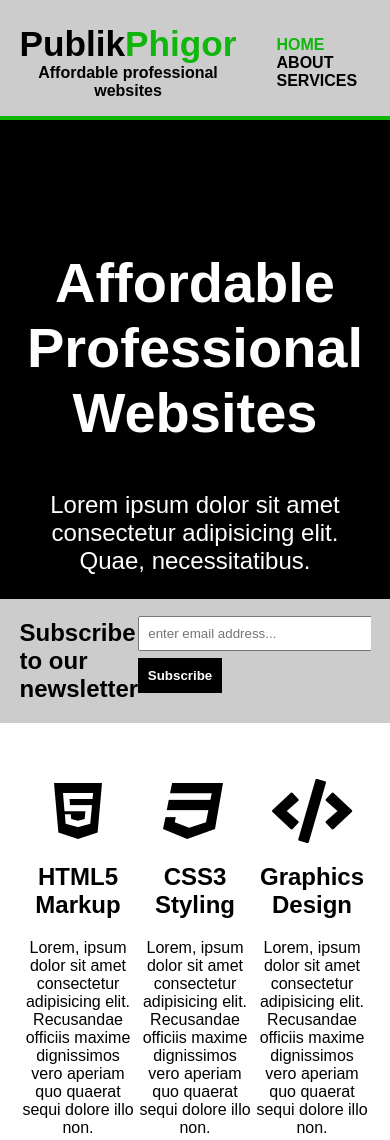
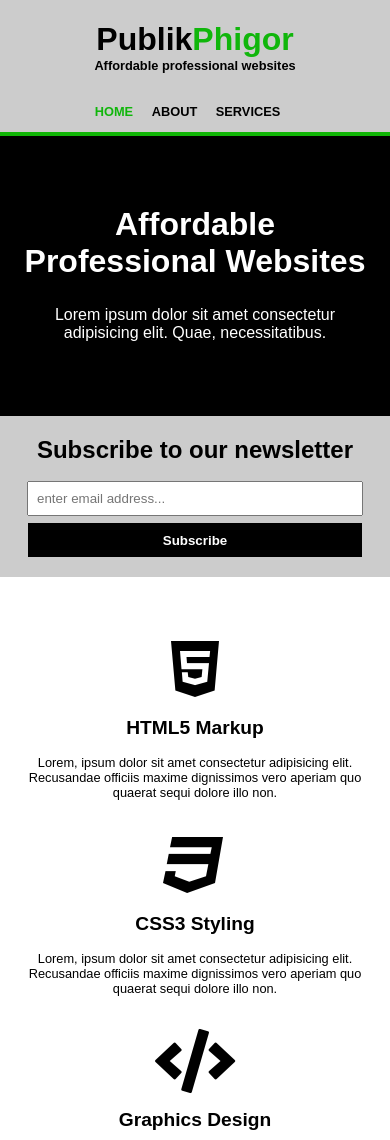
Before and after one commit to PublikPhigor/web-design, a plain HTML site: page index.html in a window 390 px wide. Shown: the top 1140 px of the page. Drawn offline with Linux system fonts and the light colour scheme.

Commit message:
responsive homepage

```diff
--- a/style.css
+++ b/style.css
@@ -141,3 +141,97 @@ footer {
     border-top: 4px solid #10b606;
     margin-top: 2rem;
 }
+
+
+/* media queries */
+@media(max-width:768px){
+    body {
+        font-size: 0.8rem;
+    }
+
+    /* header */
+
+    #header li {
+        display: inline-flex;
+        padding-right: 15px;
+    }
+
+    #header .container {
+        display: flex;
+        flex-direction: column;
+        align-items: center;
+    }
+
+    #header nav {
+        margin-top: 5px;
+    }
+
+    #logo h1 {
+        font-size: 2rem;
+    }
+
+    #header ul {
+        padding: 0;
+    }
+
+
+    /* showcase */
+    #showcase {
+        padding: 0;
+        min-height: 280px;
+    }
+
+    #showcase h1 {
+        margin-top: 70px;
+        font-size: 2.0rem;
+        text-align: center;
+    }
+
+    #showcase p {
+        text-align: center;
+        font-size: 1rem;
+        margin-bottom: 60px;
+    }
+
+    /* newsletter */
+    #newsletter .container {
+        display: flex;
+        flex-direction: column;
+        justify-content: space-between;
+    }
+
+        #newsletter h1 {
+            font-size: 1.5rem;
+            margin-bottom: 0;
+            text-align: center;
+        }
+        #newsletter form {
+            text-align: center;
+            margin-top: 10px;
+            font-size: 2rem;
+        }
+
+        #newsletter form input{
+            padding: 0.5rem;
+            width: 90%;
+        }
+
+        .btn {
+            width: 95%;
+            margin-bottom: 20px;
+        }
+
+    /* cards */
+    #cards .container {
+        display: flex;
+        flex-direction: column;
+        justify-content: space-between;
+    }
+        #cards {
+            margin: 30px 0;
+        }
+        .card {
+            margin-bottom: 20px;
+            text-align: center;
+        }
+}
```
